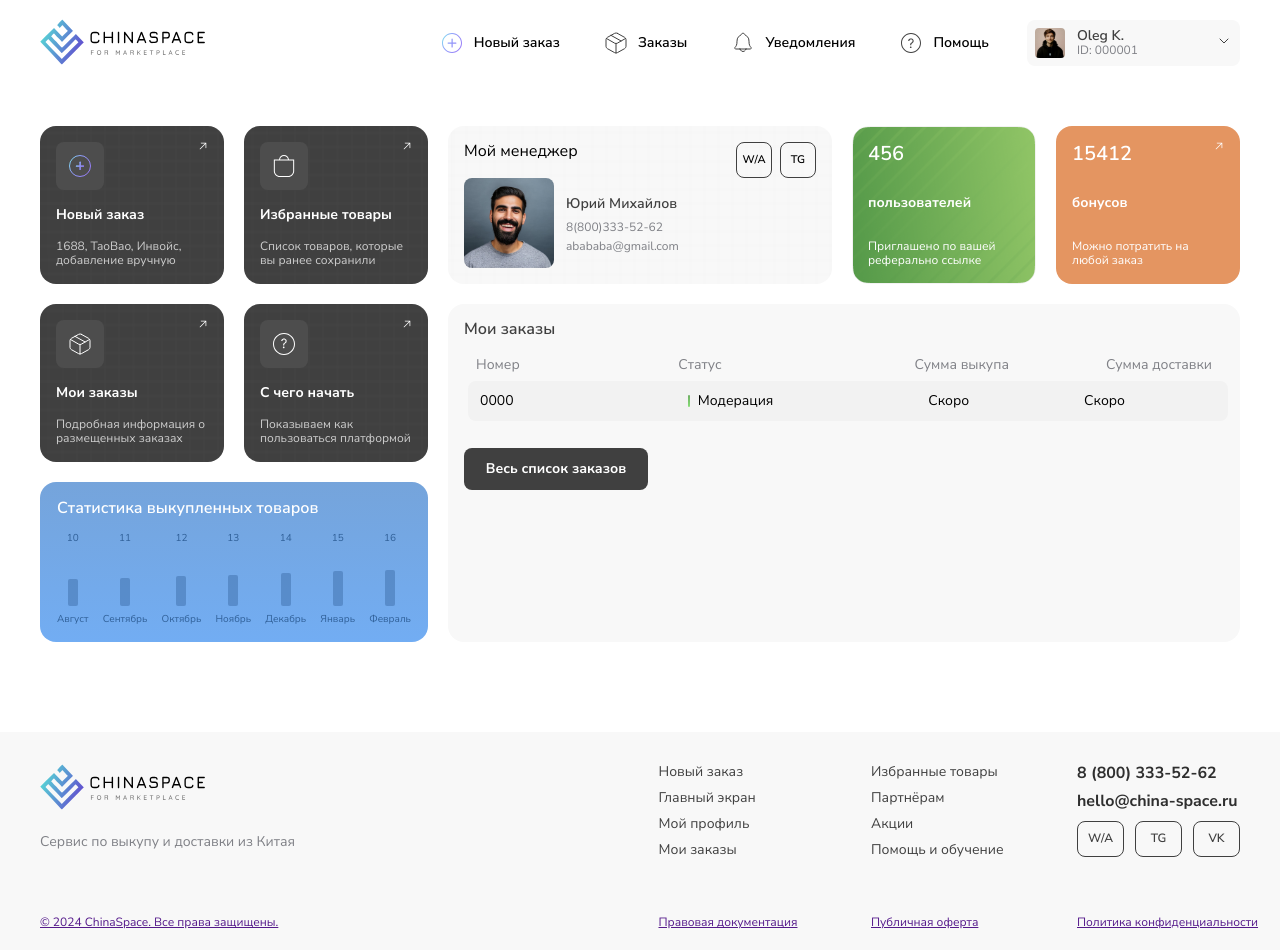
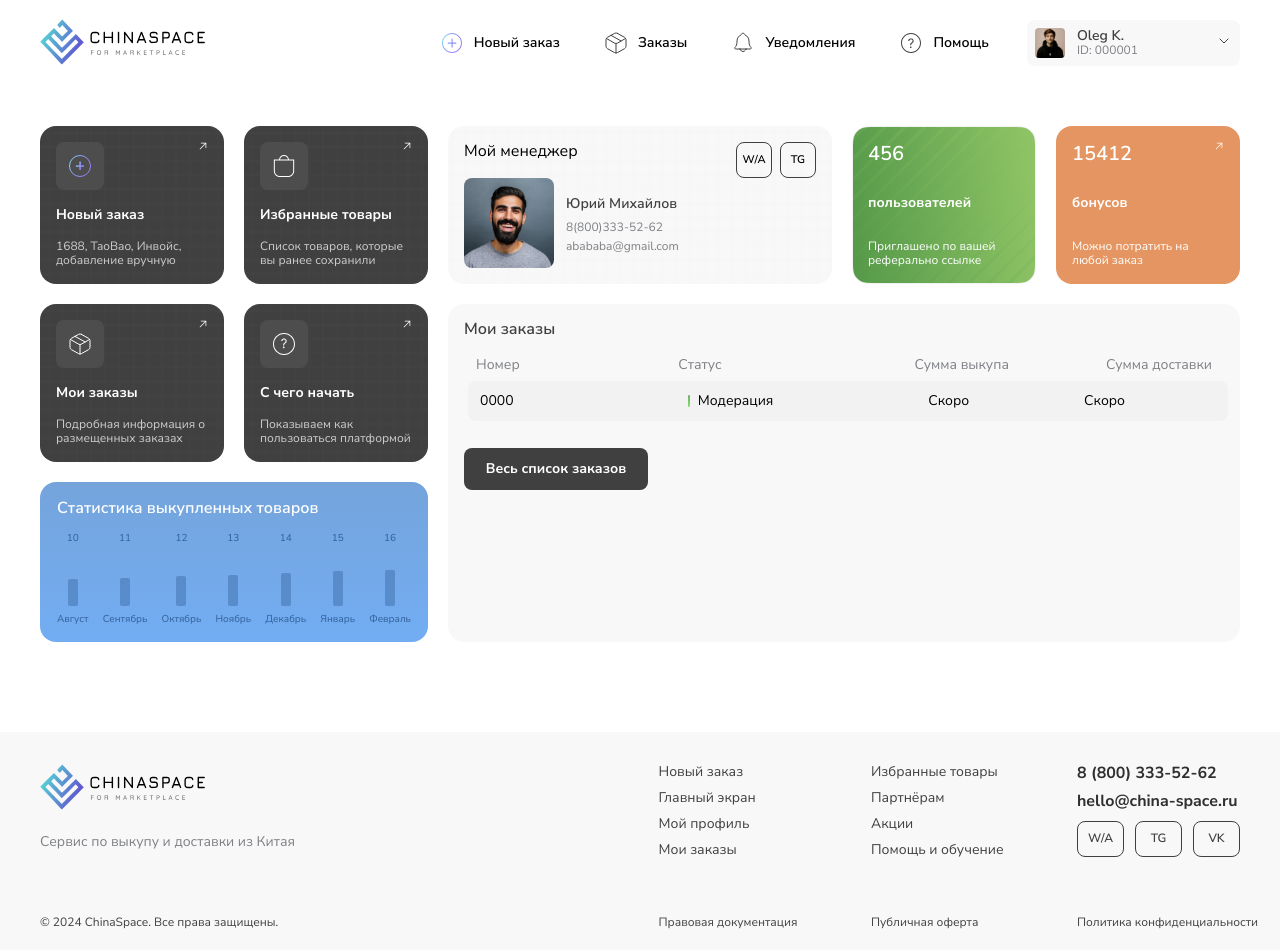
Before and after one commit to justlazze/verstka, a Nuxt app: page / in a window 1280 px wide. Shown: the top 950 px of the page. Built offline with nearby package versions, Linux system fonts and the light colour scheme.

Commit message:
little changes

```diff
--- a/components/blacksq.vue
+++ b/components/blacksq.vue
@@ -147,6 +147,13 @@ export default {
     transform: scale(0.9);
     transition: .2s ease-out;
 }
+.blacksquare:hover img {
+    transform: scale(1.2);
+    transition: .2s ease-out;
+}
+.blacksquare img {
+    transition: .2s ease-out;
+}
 
 
 
--- a/components/footerbar.vue
+++ b/components/footerbar.vue
@@ -235,5 +235,9 @@
     margin-top: 90px;
 }
 
+a {
+    text-decoration: none;
+    color: #404040;
+}
 
 </style>
--- a/components/navbar.vue
+++ b/components/navbar.vue
@@ -563,5 +563,9 @@ export default {
         align-items: center;
     }
 }
+// li:hover {
+//     background: #eeeeee;
+//     border-radius: 8px;
+// }
 
 </style>
```
